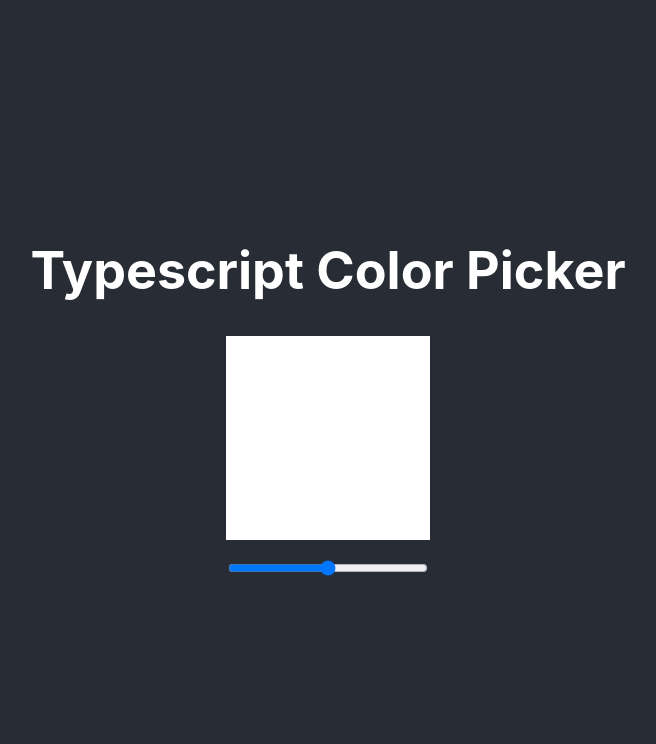
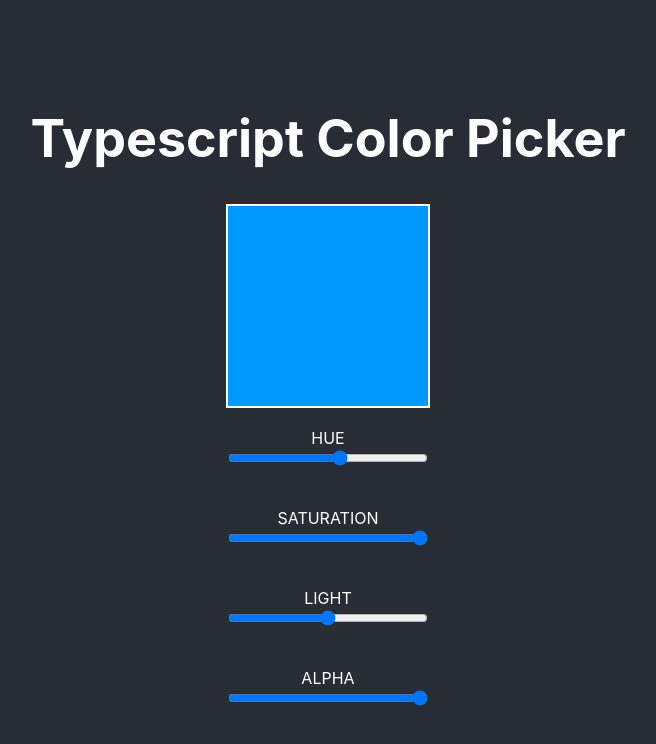
Before and after one commit to lizthrilla/typescript-color-picker, a React (Create React App) app: page / in a window 1280 px wide. Shown: the top 744 px of the page, without its empty margins (312-968 px from the left). Built offline with nearby package versions, Linux system fonts and the light colour scheme.

Commit message:
basic functionality

```diff
--- a/src/App.css
+++ b/src/App.css
@@ -21,10 +21,17 @@ body {
   height: 200px;
   width: 200px;
   border: 2px solid white;
-  background-color: white;
 }
 
-#slider {
-  margin: 20px;
+.slider-container {
+  align-items: center;
+  display: flex;
+  flex-direction: column;
+  font-size: 16px;
+  justify-content: center;
+  padding: 20px;
+}
+
+.slider {
   width: 200px;
 }
--- a/src/App.tsx
+++ b/src/App.tsx
@@ -1,25 +1,46 @@
-import React from 'react';
-import './App.css';
+import React, { useState } from "react";
+import "./App.css";
 
-import Swatch from './components/Swatch';
-import Slider from './components/Slider';
+import Swatch from "./components/Swatch";
+import Slider from "./components/Slider";
 
-function App() {
+const App = () => {
+  const [hue, setHue] = useState<string>("204");
+  const [saturation, setSaturation] = useState<string>("100");
+  const [light, setLight] = useState<string>("50");
+  const [alpha, setAlpha] = useState<string>("1");
 
-    const changeInput = (e : React.ChangeEvent<HTMLInputElement>): void => {
-        console.log(e.target.value)
+  const changeInput = (
+    e: React.ChangeEvent<HTMLInputElement>,
+    slider: string
+  ): void => {
+    const value: string = e.target.value;
+    if (slider === "saturation") {
+      setSaturation(value);
+    } else if (slider === "hue") {
+      setHue(value);
+    } else if (slider === "light") {
+      setLight(value);
+    } else if (slider === "alpha") {
+      setAlpha(value);
     }
+  };
 
+  const newColor: string = `hsla(${hue}, ${saturation}%, ${light}%, ${alpha})`;
 
   return (
     <div className="App">
       <header className="App-header">
         <h1>Typescript Color Picker</h1>
       </header>
-            <Swatch/>
-            <Slider changeInput={changeInput} />
+      <Swatch newColor={newColor}/>
+      <Slider changeInput={changeInput} sliderType={"hue"} max="360" value={hue} />
+      <Slider changeInput={changeInput} sliderType={"saturation"} max="100" value={saturation} />
+      <Slider changeInput={changeInput} sliderType={"light"} max="100" value={light} />
+      <Slider changeInput={changeInput} sliderType={"alpha"} max="1" value={alpha} />
+
     </div>
   );
-}
+};
 
 export default App;
--- a/src/components/Slider.tsx
+++ b/src/components/Slider.tsx
@@ -1,15 +1,26 @@
 import React from 'react'
 
 interface Props {
-    changeInput: () => void
+    changeInput: () => void,
+    max: string,
+    sliderType: string,
+    value: string,
 }
 const Slider = (Props: any) => {
 
     return (
-        <input type="range" id="slider"
-            onChange={e => Props.changeInput(e)}
-            min={0}
-            max={100}/>
+        <div className='slider-container'>
+            <label>{Props.sliderType.toUpperCase()}</label>
+            <input
+                type="range"
+                className="slider"
+                onChange={e => Props.changeInput(e, Props.sliderType)}
+                min={0}
+                max={Props.max}
+                step={Props.sliderType === 'alpha' ? '0.01' : '1'}
+                value={Props.value}
+            />
+        </div>
     )
 }
 
--- a/src/components/Swatch.tsx
+++ b/src/components/Swatch.tsx
@@ -1,8 +1,13 @@
 import React from 'react';
 
-const Swatch = () => {
+interface Props {
+    newColor: string
+}
+
+const Swatch = (Props: any) => {
+    console.log(Props.newColor)
     return (
-        <div className='swatch-square'></div>
+        <div className='swatch-square' style={{backgroundColor: Props.newColor}} />
     )
 }
 
```
Lines whose indentation alone changed are shown as unchanged.
